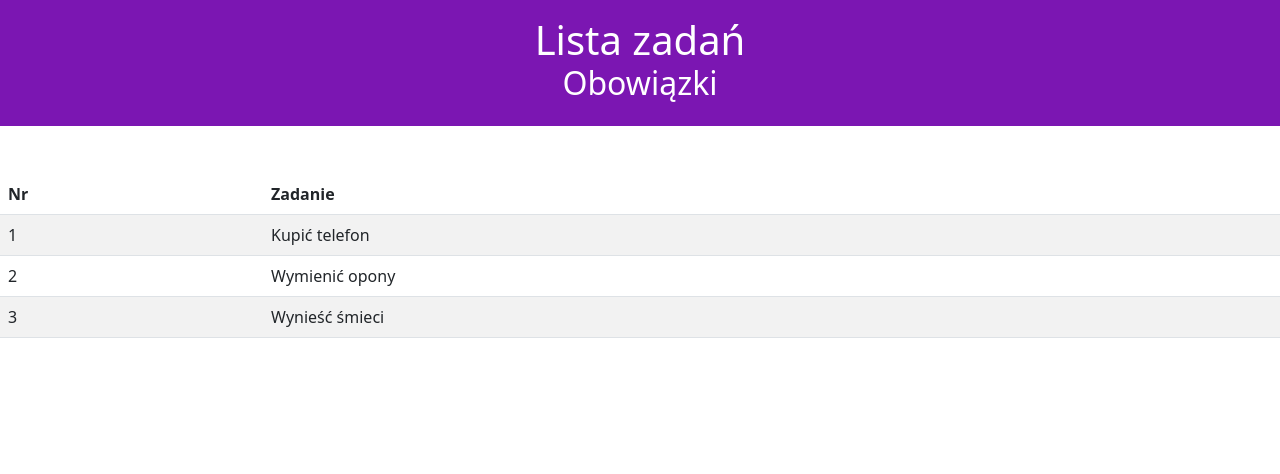
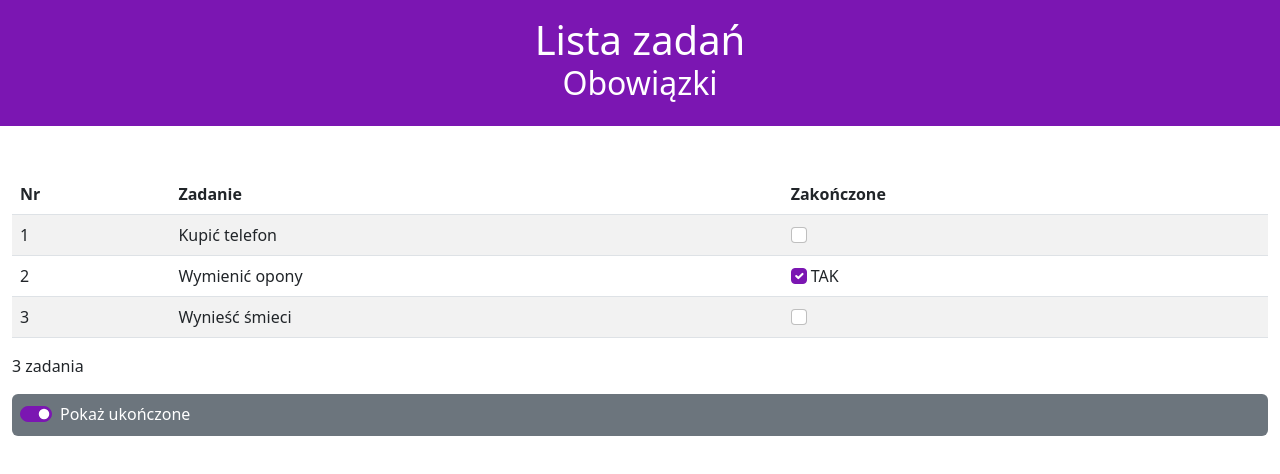
Before and after one commit to lukaszmn/szkolenie-angular, an Angular app: page / in a window 1280 px wide. Shown: the top 474 px of the page. Built offline with nearby package versions, Linux system fonts and the light colour scheme.

Commit message:
tablica 3 kolumny

```diff
--- a/src/app/app.component.html
+++ b/src/app/app.component.html
@@ -3,17 +3,35 @@
   <h2 class="text-white text-center"> {{ zadania.nazwa }} </h2>
 </header>
 
+<div class="container-fluid">
   <table class="table table-striped mt-5">
     <thead>
       <tr>
         <th>Nr</th>
         <th>Zadanie</th>
+        <th>Zakończone</th>
       </tr>
     </thead>
     <tbody>
-    <tr *ngFor="let element of zadania.lista; let nr = index">
+      <tr *ngFor="let element of listaZadan(); let nr = index">
         <td>{{ nr + 1 }}</td>
-      <td>{{ element }}</td>
+        <td>{{ element.nazwa }}</td>
+        <td>
+          <input type="checkbox" class="form-check-input" [(ngModel)]="element.zakonczone" />
+          {{ element.zakonczone ? 'TAK' : '' }}
+        </td>
       </tr>
     </tbody>
   </table>
+
+  <p>{{ iloscZadan() }}</p>
+
+  <div class="text-bg-secondary p-2 rounded">
+
+    <div class="form-check form-switch">
+      <input class="form-check-input" type="checkbox" role="switch" id="flexSwitchCheckDefault"
+        [(ngModel)]="pokazUkonczone">
+      <label class="form-check-label" for="flexSwitchCheckDefault">Pokaż ukończone</label>
+    </div>
+  </div>
+</div>
--- a/src/app/app.component.ts
+++ b/src/app/app.component.ts
@@ -1,5 +1,5 @@
 import { Component } from '@angular/core';
-import { ListaZadan } from './todoList';
+import { ListaZadan, Zadanie } from './todoList';
 
 @Component({
   selector: 'app-root',
@@ -10,8 +10,41 @@ export class AppComponent {
 
   zadania = new ListaZadan('Obowiązki'); // CTRL .
 
+  pokazUkonczone = true;
+
   constructor() {
     console.log(this.zadania.nazwa);
   }
 
+  listaZadan(): Zadanie[] {
+    if (this.pokazUkonczone) {
+      console.log('Pokaż ukończone');
+      return this.zadania.lista;
+    } else {
+      return this.zadania.lista.filter(function(element) {
+        return element.zakonczone === false
+      });
+    }
+
+    /* inne możliwości
+    return this.zadania.lista.filter(element => {
+      return element.zakonczone === false
+    });
+
+    return this.zadania.lista.filter(element => element.zakonczone === false);
+    */
+  }
+
+  iloscZadan(): string {
+    const ilosc = this.listaZadan().length;
+    if (ilosc === 0)
+      return 'Brak zadań';
+    else if (ilosc === 1)
+      return '1 zadanie';
+    else if (ilosc <= 4)
+      return `${ilosc} zadania`;
+    else
+      return `${ilosc} zadań`;
+  }
+
 }
--- a/src/app/app.module.ts
+++ b/src/app/app.module.ts
@@ -3,6 +3,7 @@ import { BrowserModule } from '@angular/platform-browser';
 
 import { AppRoutingModule } from './app-routing.module';
 import { AppComponent } from './app.component';
+import { FormsModule } from '@angular/forms';
 
 @NgModule({
   declarations: [
@@ -10,7 +11,8 @@ import { AppComponent } from './app.component';
   ],
   imports: [
     BrowserModule,
-    AppRoutingModule
+    AppRoutingModule,
+    FormsModule
   ],
   providers: [],
   bootstrap: [AppComponent]
--- a/src/app/todoList.ts
+++ b/src/app/todoList.ts
@@ -1,4 +1,4 @@
-export class ListaZadan {
+ export class ListaZadan {
 
   constructor(nazwa: string) {
     this.nazwa = nazwa;
@@ -6,10 +6,15 @@ export class ListaZadan {
 
   nazwa: string;
 
-  lista = [
-    'Kupić telefon',
-    'Wymienić opony',
-    'Wynieść śmieci'
+  lista: Zadanie[] = [
+    new Zadanie('Kupić telefon'),
+    new Zadanie('Wymienić opony', true),
+    new Zadanie('Wynieść śmieci'),
   ];
 
 }
+
+export class Zadanie {
+  constructor(public nazwa: string, public zakonczone: boolean = false) {
+  }
+}
--- a/src/styles.scss
+++ b/src/styles.scss
@@ -1,5 +1,3 @@
-$theme-colors: (
-  'primary': #7b16b2
-);
+$primary: #7b16b2;
 
 @import 'node_modules/bootstrap/scss/bootstrap.scss';
```
Lines whose indentation alone changed are shown as unchanged.
